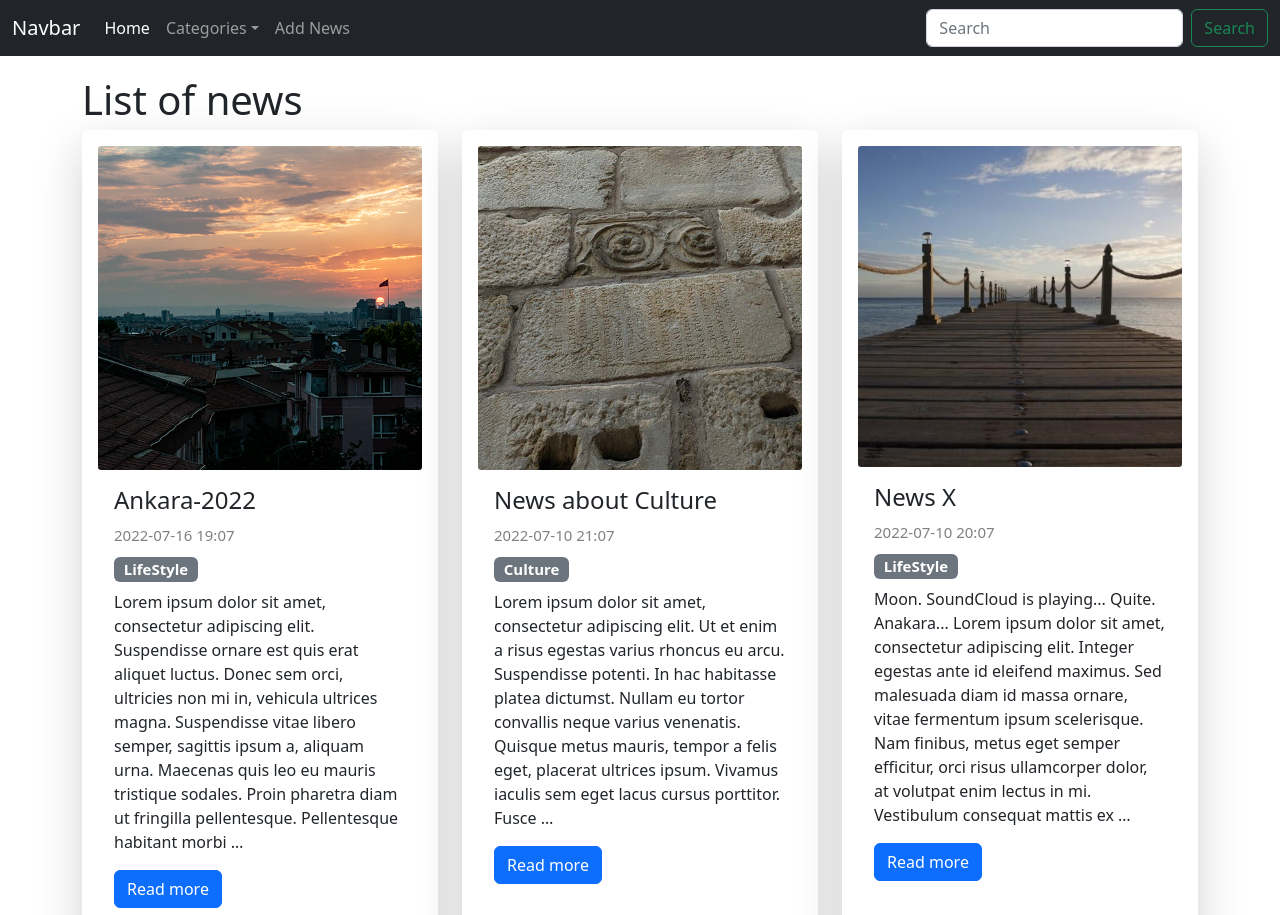
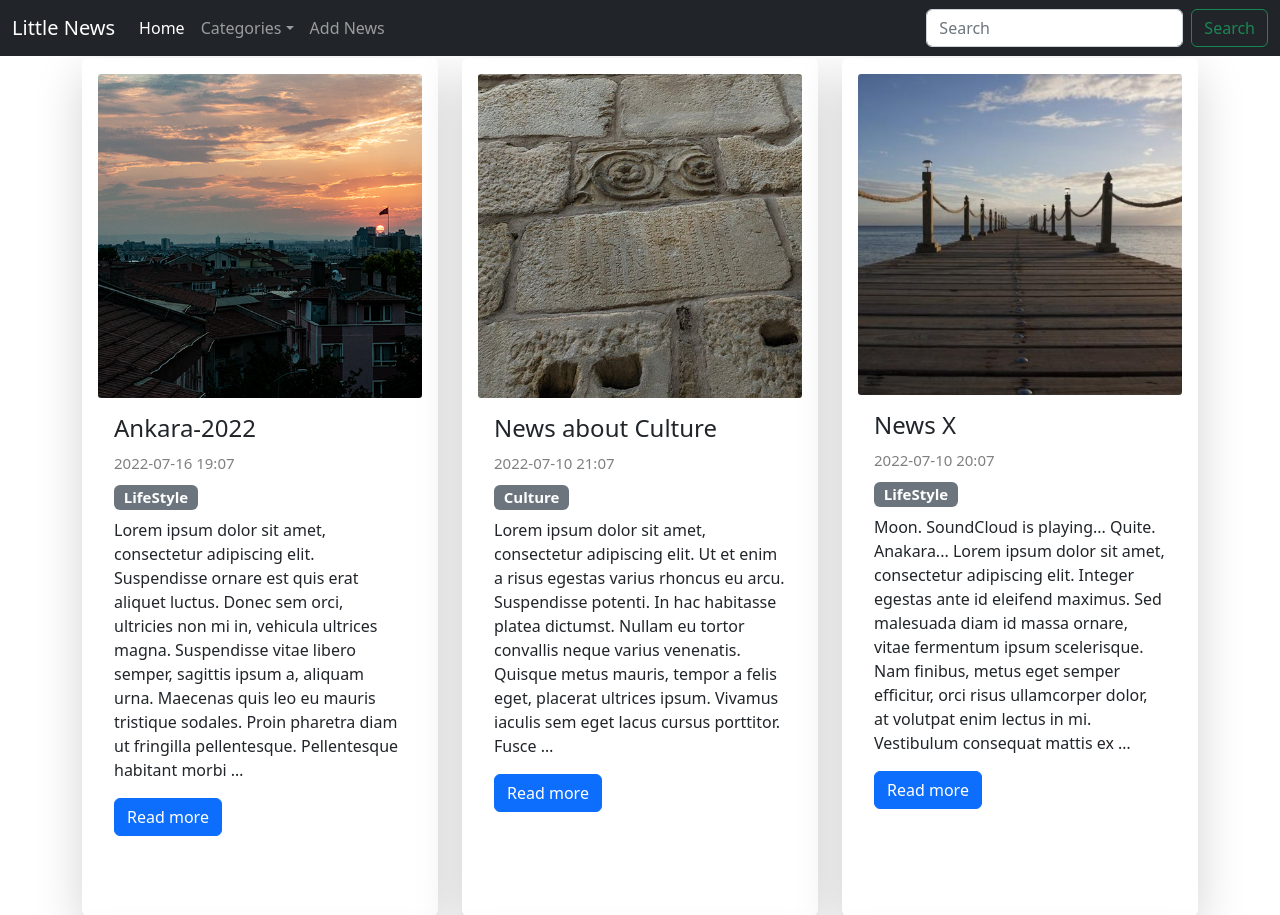
Before and after one commit to George-Seletski/test-site, a Django app: page / in a window 1280 px wide. Shown: the top 915 px of the page. Run offline with Django 4.2, Linux system fonts and the light colour scheme; data comes from the database, SQL or seed files in the repository.

Commit message:
feat: added inheritance for templates

```diff
--- a/website/news/templates/news/index.html
+++ b/website/news/templates/news/index.html
@@ -1,45 +1,8 @@
-<!DOCTYPE html>
-<html lang="en">
-  <head>
-    <meta charset="utf-8" />
-    <meta name="viewport" content="width=device-width, initial-scale=1" />
-    <title>{{ title }}</title>
-    <link href="https://cdn.jsdelivr.net/npm/bootstrap@5.2.0-beta1/dist/css/bootstrap.min.css" rel="stylesheet" integrity="sha384-0evHe/X+R7YkIZDRvuzKMRqM+OrBnVFBL6DOitfPri4tjfHxaWutUpFmBp4vmVor" crossorigin="anonymous" />
-  </head>
-  <body>
-    <nav class="navbar navbar-expand-lg sticky-top navbar-dark bg-dark">
-      <div class="container-fluid">
-        <a class="navbar-brand" href="/">Navbar</a>
-        <button class="navbar-toggler" type="button" data-bs-toggle="collapse" data-bs-target="#navbarSupportedContent" aria-controls="navbarSupportedContent" aria-expanded="false" aria-label="Toggle navigation"><span class="navbar-toggler-icon"></span></button>
-        <div class="collapse navbar-collapse" id="navbarSupportedContent">
-          <ul class="navbar-nav me-auto mb-2 mb-lg-0">
-            <li class="nav-item">
-              <a class="nav-link active" aria-current="page" href="{% url 'home' %}">Home</a>
-            </li>
-            <li class="nav-item dropdown">
-              <a class="nav-link dropdown-toggle" href="#" id="navbarDropdown" role="button" data-bs-toggle="dropdown" aria-expanded="false">Categories</a>
-              <ul class="dropdown-menu" aria-labelledby="navbarDropdown">
-                {% for item_category in categories %}
-                  <li>
-                    <a class="dropdown-item" href="{% url 'category' item_category.pk %}">{{ item_category.title }}</a>
-                  </li>
-                {% endfor %}
-              </ul>
-            </li>
-            <li class="nav-item">
-              <a class="nav-link" href="/admin">Add News</a>
-            </li>
-          </ul>
-          <form class="d-flex" role="search">
-            <input class="form-control me-2" type="search" placeholder="Search" aria-label="Search" />
-            <button class="btn btn-outline-success" type="submit">Search</button>
-          </form>
-        </div>
-      </div>
-    </nav>
-    <div class="container mt-3" >
-      <h1 style="margin: 20px 0 20px 0;">{{ title }}</h1>
-      <div class="row row-cols-1 row-cols-md-3 g-4">
+{% extends 'base.html' %}
+
+{% block content %}
+
+<div class="row row-cols-1 row-cols-md-3 g-4">
         {% for item in news %}
           <div class="col" style="margin: 10px 0 10px 0;">
             <div class="card h-100 shadow-lg p-3 mb-5 bg-body rounded" style="border:0px;">
@@ -62,8 +25,5 @@
           </div>
         {% endfor %}
       </div>
-    </div>
 
-    <script src="https://cdn.jsdelivr.net/npm/bootstrap@5.2.0-beta1/dist/js/bootstrap.bundle.min.js" integrity="sha384-pprn3073KE6tl6bjs2QrFaJGz5/SUsLqktiwsUTF55Jfv3qYSDhgCecCxMW52nD2" crossorigin="anonymous"></script>
-  </body>
-</html>
+{% endblock content %}
--- /dev/null
+++ b/website/templates/base.html
@@ -0,0 +1,21 @@
+<!DOCTYPE html>
+<html lang="en">
+  <head>
+    <meta charset="utf-8" />
+    <meta name="viewport" content="width=device-width, initial-scale=1" />
+    <title>{% block title%}News{% endblock %}</title>
+    <link href="https://cdn.jsdelivr.net/npm/bootstrap@5.2.0-beta1/dist/css/bootstrap.min.css" rel="stylesheet" integrity="sha384-0evHe/X+R7YkIZDRvuzKMRqM+OrBnVFBL6DOitfPri4tjfHxaWutUpFmBp4vmVor" crossorigin="anonymous" />
+  </head>
+  <body>
+{% include 'inc/_nav.html' %}
+
+    <div class="container mt-3" >
+
+
+        {% block content %} CONTENT{% endblock content %}
+
+    </div>
+
+    <script src="https://cdn.jsdelivr.net/npm/bootstrap@5.2.0-beta1/dist/js/bootstrap.bundle.min.js" integrity="sha384-pprn3073KE6tl6bjs2QrFaJGz5/SUsLqktiwsUTF55Jfv3qYSDhgCecCxMW52nD2" crossorigin="anonymous"></script>
+  </body>
+</html>
--- /dev/null
+++ b/website/templates/inc/_nav.html
@@ -0,0 +1,31 @@
+
+    <nav class="navbar navbar-expand-lg sticky-top navbar-dark bg-dark">
+      <div class="container-fluid">
+        <a class="navbar-brand" href="/">Little News </a>
+        <button class="navbar-toggler" type="button" data-bs-toggle="collapse" data-bs-target="#navbarSupportedContent" aria-controls="navbarSupportedContent" aria-expanded="false" aria-label="Toggle navigation"><span class="navbar-toggler-icon"></span></button>
+        <div class="collapse navbar-collapse" id="navbarSupportedContent">
+          <ul class="navbar-nav me-auto mb-2 mb-lg-0">
+            <li class="nav-item">
+              <a class="nav-link active" aria-current="page" href="{% url 'home' %}">Home</a>
+            </li>
+            <li class="nav-item dropdown">
+              <a class="nav-link dropdown-toggle" href="#" id="navbarDropdown" role="button" data-bs-toggle="dropdown" aria-expanded="false">Categories</a>
+              <ul class="dropdown-menu" aria-labelledby="navbarDropdown">
+                {% for item_category in categories %}
+                  <li>
+                    <a class="dropdown-item" href="{% url 'category' item_category.pk %}">{{ item_category.title }}</a>
+                  </li>
+                {% endfor %}
+              </ul>
+            </li>
+            <li class="nav-item">
+              <a class="nav-link" href="/admin">Add News</a>
+            </li>
+          </ul>
+          <form class="d-flex" role="search">
+            <input class="form-control me-2" type="search" placeholder="Search" aria-label="Search" />
+            <button class="btn btn-outline-success" type="submit">Search</button>
+          </form>
+        </div>
+      </div>
+    </nav>
--- a/website/website/settings.py
+++ b/website/website/settings.py
@@ -56,7 +56,7 @@ ROOT_URLCONF = 'website.urls'
 TEMPLATES = [
     {
         'BACKEND': 'django.template.backends.django.DjangoTemplates',
-        'DIRS': [],
+        'DIRS': [os.path.join(BASE_DIR, 'templates')],
         'APP_DIRS': True,
         'OPTIONS': {
             'context_processors': [
```
Also changed, not shown: website/news/templates/news/categories.html (+8 -44 lines).
